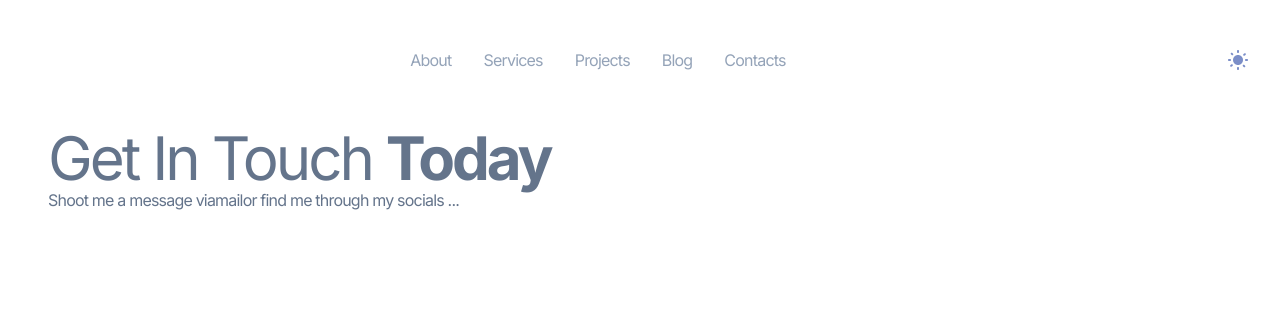
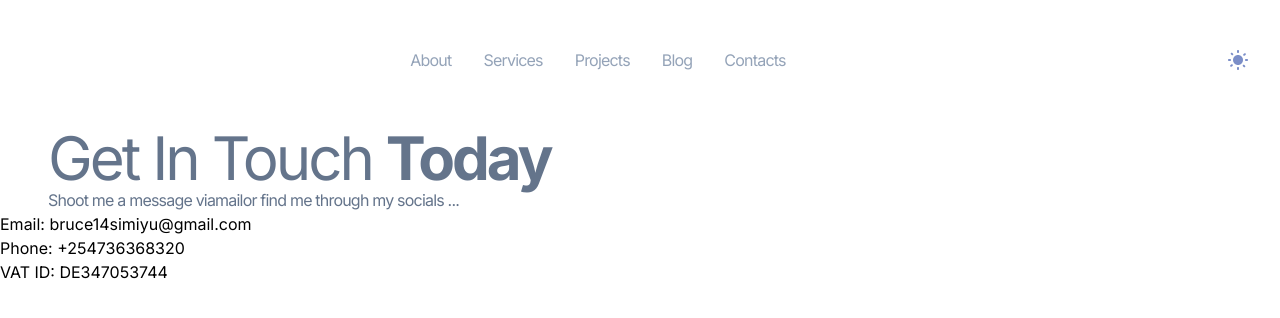
Before and after one commit to Brucedevnairobi/portfolio-website, a Next.js app: page /contacts in a window 1280 px wide. Shown: the top 318 px of the page. Built offline with nearby package versions, Linux system fonts and the light colour scheme.

Commit message:
last changes today

```diff
--- a/app/contacts/page.tsx
+++ b/app/contacts/page.tsx
@@ -16,6 +16,11 @@ const page = () => {
         </a>
         or find me through my socials ...
       </p>
+      <ul>
+      <li>Email: bruce14simiyu@gmail.com</li>
+      <li>Phone: +254736368320</li>
+      <li>VAT ID: DE347053744</li>
+      </ul>
     </div>
   );
 };
```
